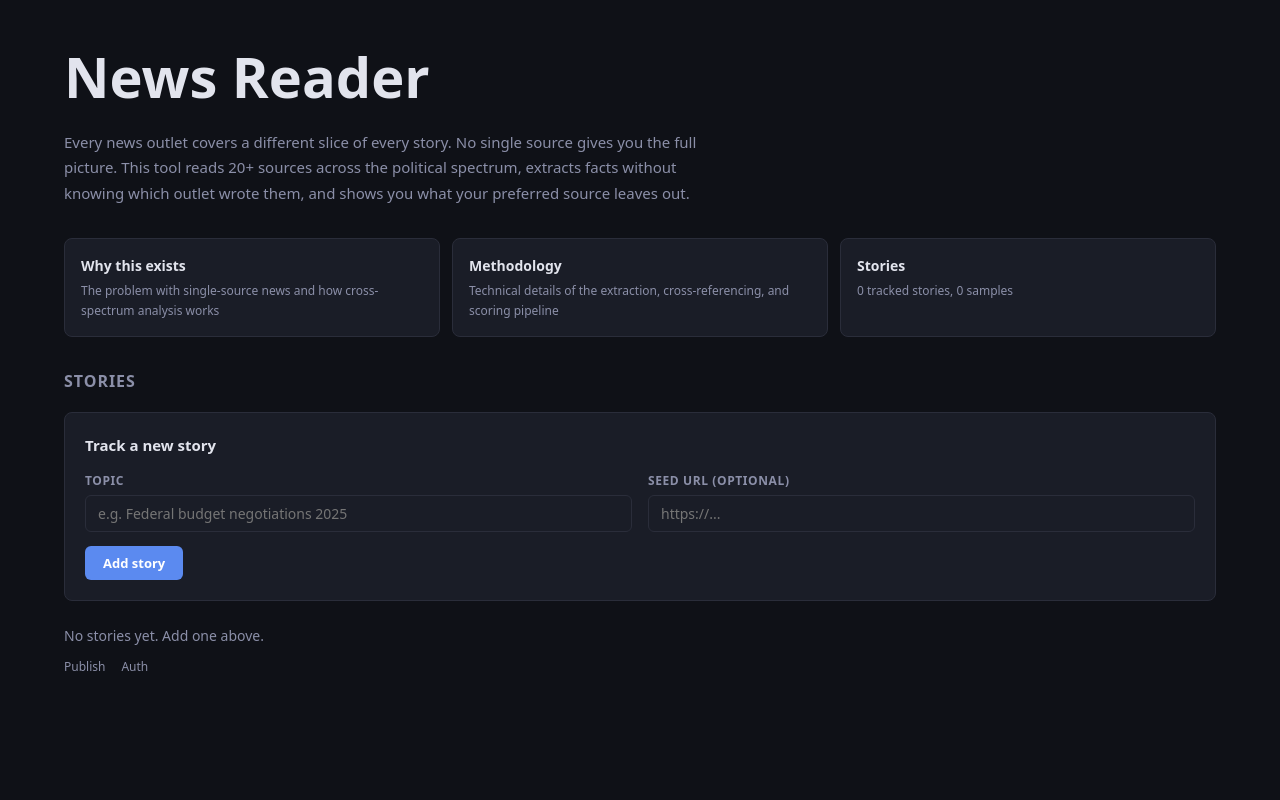
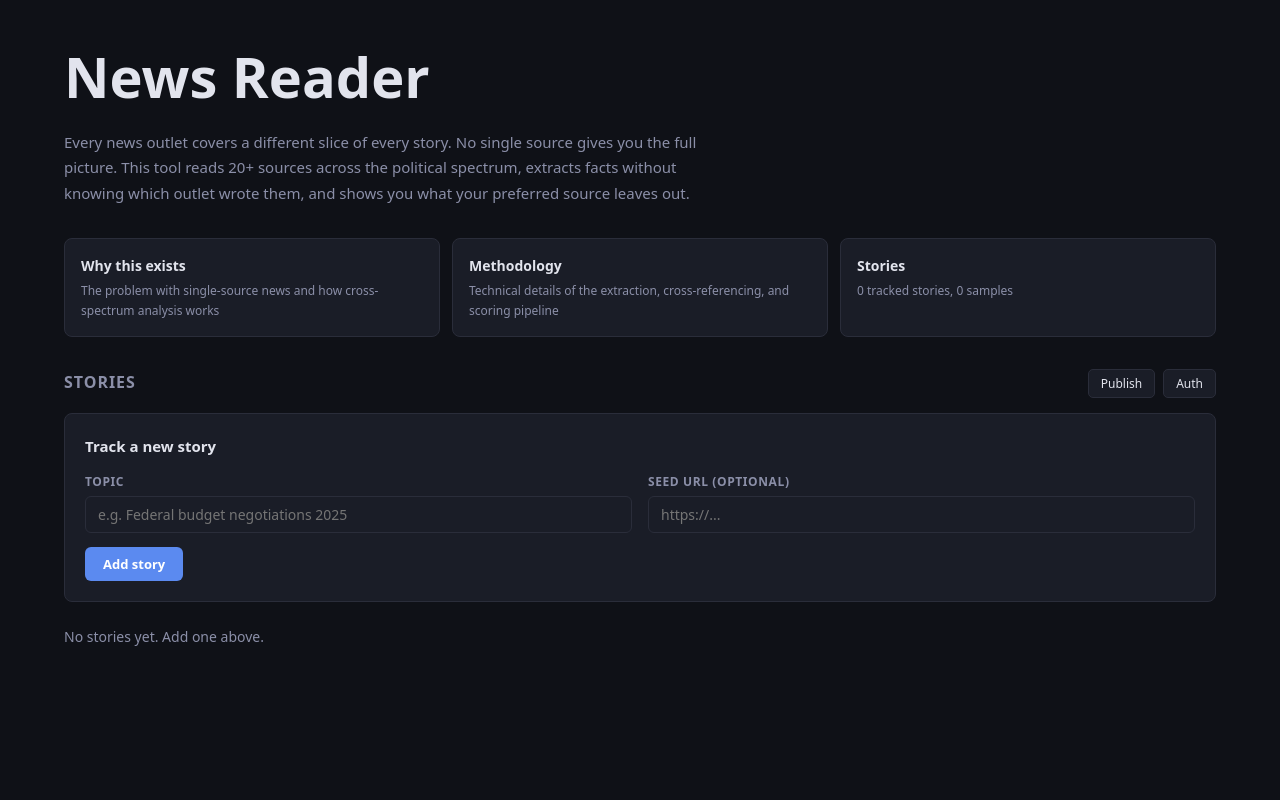
Before and after one commit to patrickkidd/demos, a FastAPI app: template app/templates/index.html in a window 1280 px wide. Run offline with FastAPI, Linux system fonts and the light colour scheme; the template is opened without the code that fills it, so the values that code supplies are empty.

Commit message:
Gap hook: full stance sub-text, VS divider spacing; move Publish/Auth links to Stories header

```diff
--- a/app/templates/index.html
+++ b/app/templates/index.html
@@ -12,8 +12,6 @@
   .demos .nav-card:hover { border-color: var(--accent); text-decoration: none; }
   .demos .nav-card h3 { font-size: 14px; margin-bottom: 4px; color: var(--text); }
   .demos .nav-card p { font-size: 12px; color: var(--muted); margin: 0; }
-  .demos .admin-links { display: flex; gap: 16px; margin-top: 8px; }
-  .demos .admin-links a { font-size: 12px; color: var(--muted); }
 
   .demos .story-row { padding: 20px; border-bottom: 1px solid var(--border); }
   .demos .story-row:last-child { border-bottom: none; }
@@ -80,11 +78,15 @@
 <div class="section" id="stories">
   <div style="display:flex;align-items:baseline;justify-content:space-between;margin-bottom:6px;">
     <h2>Stories</h2>
-    {% if stories %}
-    <form method="post" action="/sample-all">
-      <button type="submit" class="btn-sm">Sample all</button>
-    </form>
-    {% endif %}
+    <div style="display:flex;gap:8px;align-items:center;">
+      <a href="/publish" class="btn-sm">Publish</a>
+      <a href="/auth" class="btn-sm">Auth</a>
+      {% if stories %}
+      <form method="post" action="/sample-all" style="margin:0;">
+        <button type="submit" class="btn-sm">Sample all</button>
+      </form>
+      {% endif %}
+    </div>
   </div>
 
   <div class="card" style="margin-bottom:24px;">
@@ -160,10 +162,6 @@
   <p class="muted">No stories yet. Add one above.</p>
   {% endif %}
 
-  <div class="admin-links">
-    <a href="/publish">Publish</a>
-    <a href="/auth">Auth</a>
-  </div>
 </div>
 
 <script>
```
Also changed, not shown: app/templates/sample.html (+4 -5 lines), 1 other file.
